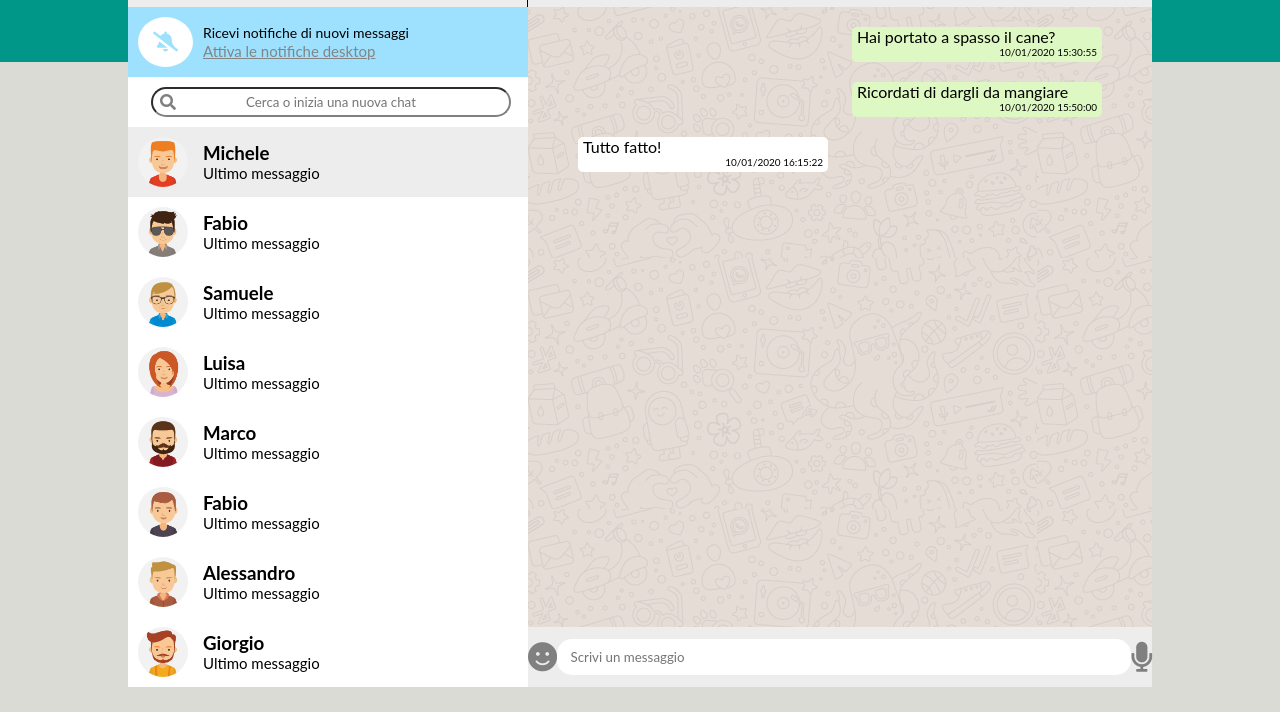
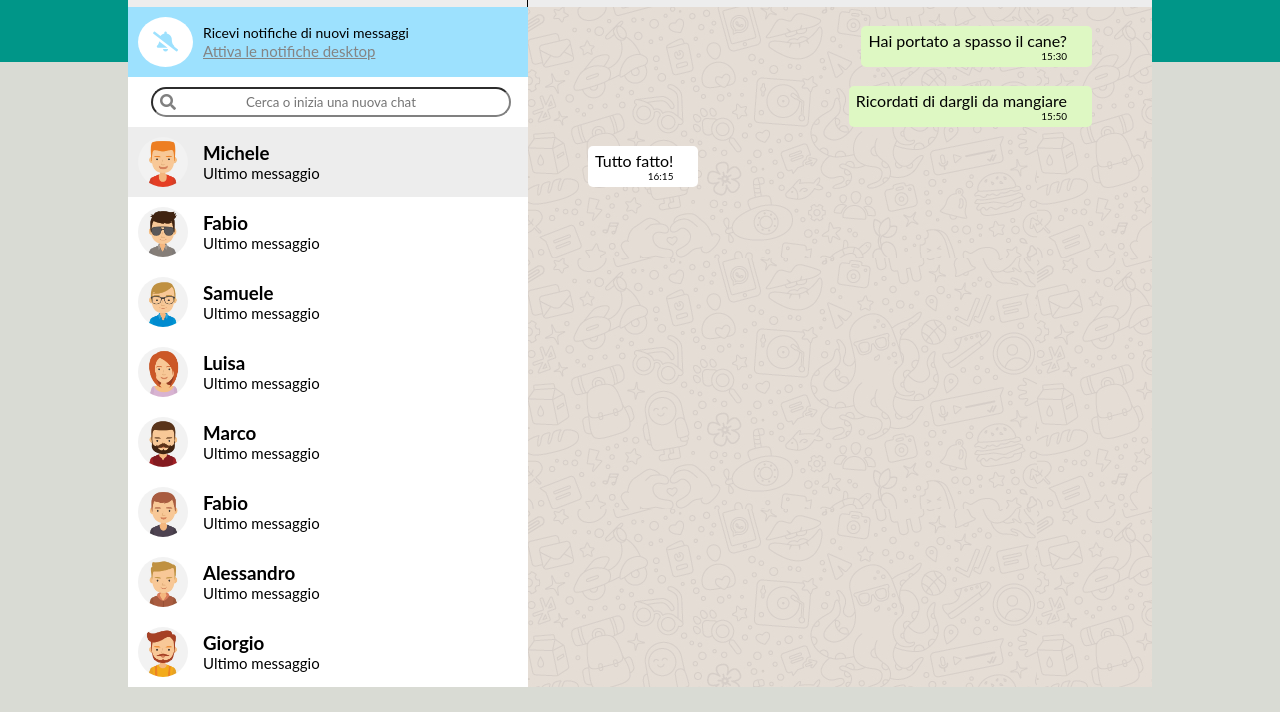
Before and after one commit to MastroJoe/vue-boolzapp, a plain HTML site: page index.html in a window 1280 px wide. Shown: the part 88-800 px from the top of the page. Drawn offline with nearby package versions, Linux system fonts and the light colour scheme.

Commit message:
revisione messaggi con v-for e new Date

```diff
--- a/assets/css/master.css
+++ b/assets/css/master.css
@@ -182,7 +182,7 @@ aside {
   margin-top: 95px;
 }
 
-.back-box {
+/* .back-box {
   height: 35px;
   width: 250px;
   border-radius: 5px;
@@ -194,29 +194,57 @@ aside {
   display: flex;
   justify-content: flex-end;
   margin-top: 20px;
-}
+} */
 
-.sent-box {
+/* .sent {
   background-color: #DEF8C3;
   margin-right: 50px;
-}
+} */
 
-.container-received {
+/* .container-received {
   display: flex;
   justify-content: flex-start;
   margin-top: 20px;
+} */
+
+/* .received {
+  background-color: #ffffff;
+  margin-left: 50px;
+} */
+
+.messages {
+  position: relative;
+  height: 60px;
 }
 
-.received-box {
-  background-color: #ffffff;
-  margin-left: 50px;
+.message {
+  border-radius: 5px;
+  padding: 5px 25px 5px 7px;
+  max-width: 80%;
+  display: flex;
+  flex-direction: column;
+  min-height: 40px;
 }
 
-.back-box .date {
+.sent {
+  background-color: #DEF8C3;
+  position: absolute;
+  right: 60px;;
+  bottom:0px;
+
+}
+
+.received {
+  background-color: #fff;
+  position: absolute;
+  left: 60px;
+  bottom:0px;
+}
+
+.date {
   font-size: 10px;
   display: flex;
   justify-content: flex-end;
-  padding-right: 5px;
 }
 
 /* input-chat */
--- a/index.html
+++ b/index.html
@@ -86,26 +86,16 @@
       </aside>
       <!-- chat -->
       <div class="chat">
-        <div class="container-sent">
-          <div class="back-box sent-box">
-            {{ contacts[0].messages[0].text }}
-          <p class="date">{{ contacts[0].messages[0].date }}</p>
-          </div>
-        </div>
-        <div class="container-sent">
-          <div class="back-box sent-box">
-            {{contacts[0].messages[1].text}}
-          <p class="date">{{ contacts[0].messages[1].date }}</p>
-          </div>
-        </div>
-        <div class="container-received">
-          <div class="back-box received-box">
-            {{contacts[0].messages[2].text}}
-            <p class="date">{{ contacts[0].messages[2].date }}</p>
+        <div class="container-message">
+        <div class="messages" v-for="message in contacts[index].messages">
+          <div class="message"
+               :class="message.status">
+            <p class="message-text">{{ message.text }}</p>
+            <small class="date">{{ getTime(message.date) }}</small>
           </div>
         </div>
       </div>
-      <!-- sezione messaggio ed emoji -->
+      <!-- sezione input messaggio ed emoji -->
       <div class="input-chat">
         <i class="fas fa-smile"></i>
         <input type="text" placeholder=" Scrivi un messaggio">
```
